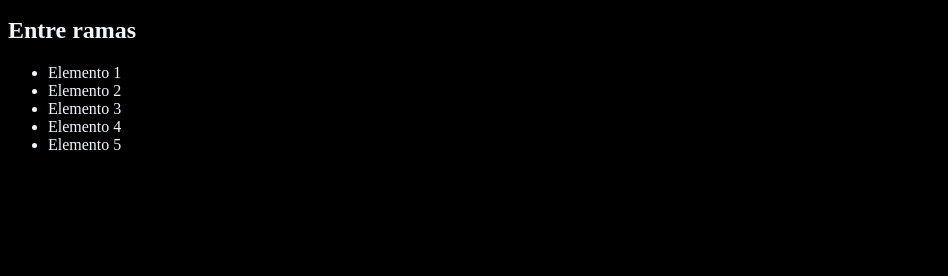
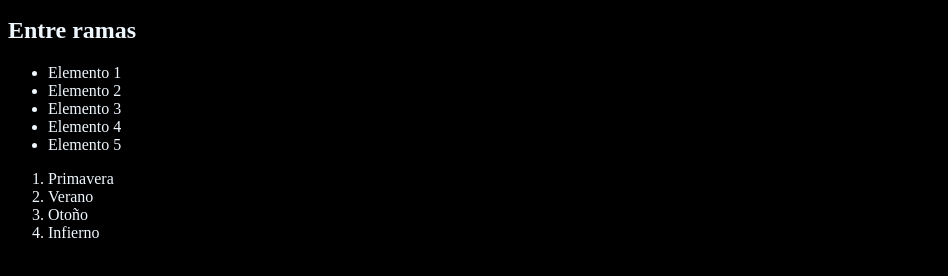
Before and after one commit to JoshMatLoz/curso-git, a plain HTML site: page index.html in a window 1280 px wide. Shown: the part 110-386 px from the top of the page, without its empty margins (0-948 px from the left). Drawn offline with Linux system fonts and the light colour scheme.

Commit message:
Agregando estaciones del año

```diff
--- a/index.html
+++ b/index.html
@@ -20,6 +20,12 @@
     <li>Elemento 4</li>
     <li>Elemento 5</li>
   </ul>
+  <ol>
+    <li>Primavera</li>
+    <li>Verano</li>
+    <li>Otoño</li>
+    <li>Infierno</li>
+  </ol>
   <script src="app.js"></script>
 </body>
 
```
